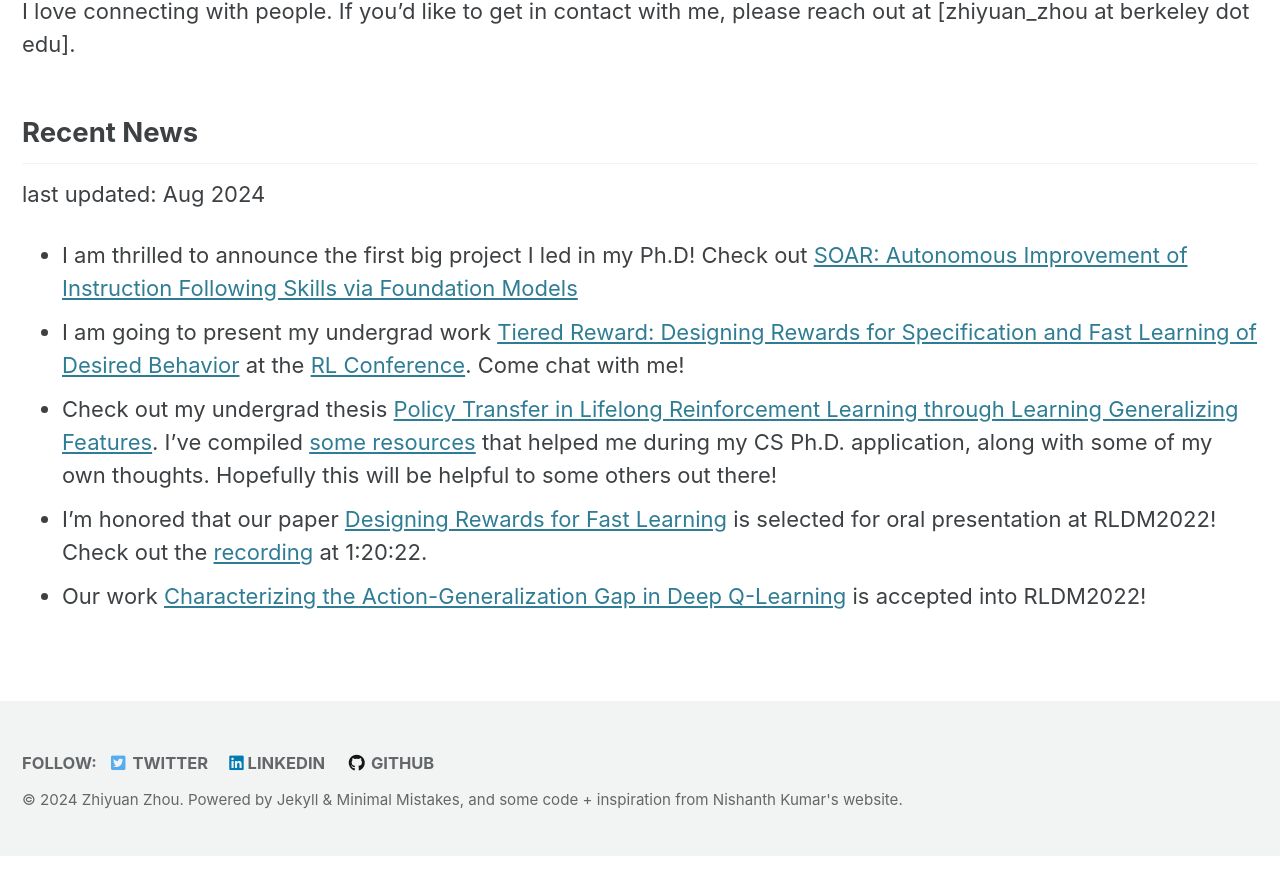
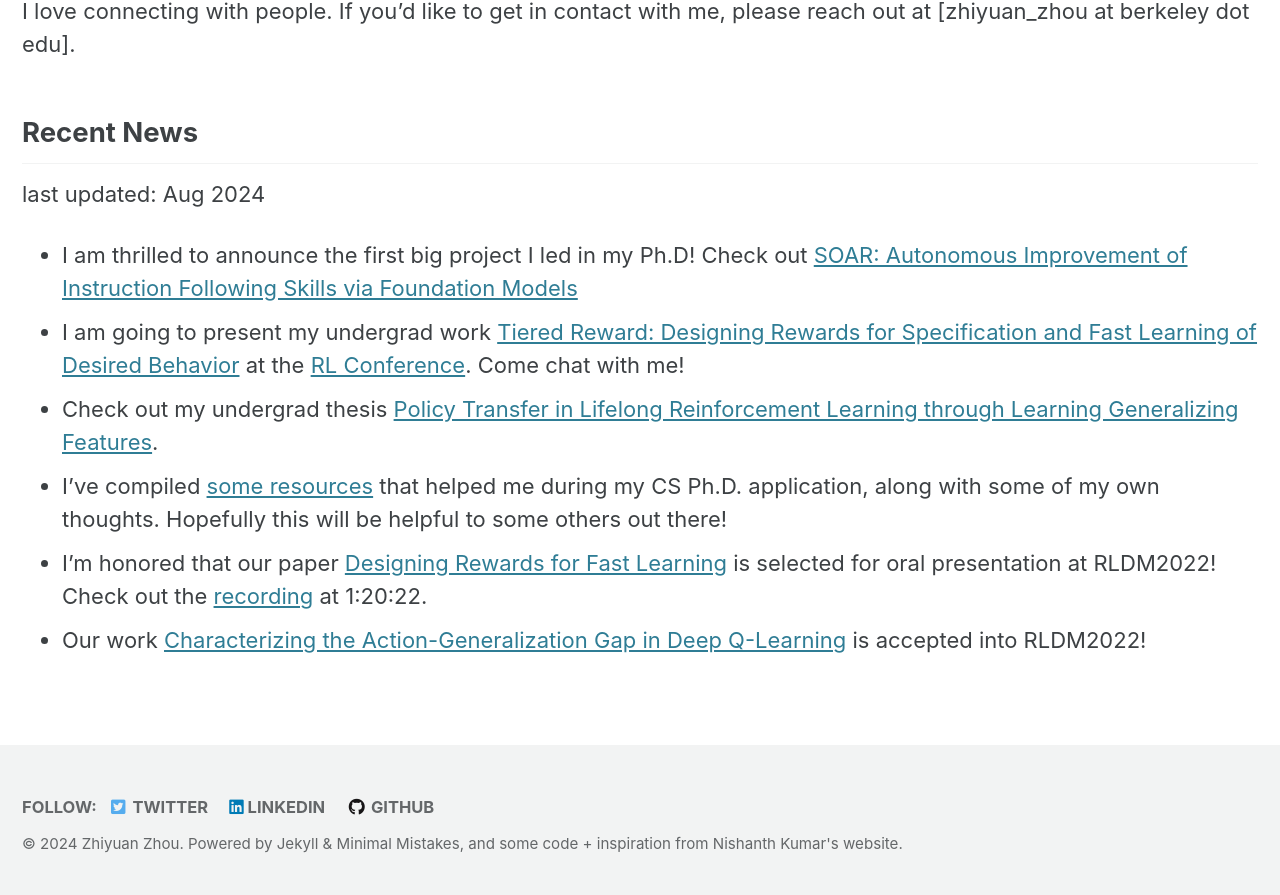
Before and after one commit to zhouzypaul/zhouzypaul.github.io, a Jekyll site: the page built from index.md, in a window 1280 px wide and 900 px high, scrolled down 571 px. Shown: the top 895 px of the window. Built offline with Jekyll 4.4.1, drawn with Linux system fonts in a browser that asks for light colours; cached includes are drawn as plain includes; before the commit the page ends 1427 px from its top, so only the background shows below that.

Commit message:
fix typo

```diff
--- a/index.md
+++ b/index.md
@@ -24,6 +24,6 @@ last updated: Aug 2024
 - I am thrilled to announce the first big project I led in my Ph.D! Check out [SOAR: Autonomous Improvement of Instruction Following Skills via Foundation Models](https://auto-improvement.github.io)
 - I am going to present my undergrad work [Tiered Reward: Designing Rewards for Specification and Fast Learning of Desired Behavior](/tiered_reward/) at the [RL Conference](https://rl-conference.cc). Come chat with me!
 - Check out my undergrad thesis [Policy Transfer in Lifelong Reinforcement Learning through Learning Generalizing Features](https://cs.brown.edu/media/filer_public/c2/72/c272a1f8-1186-4a85-8f97-cfe8a1a7278a/zhouzhiyuan_honors_thesis.pdf).
-I've compiled [some resources](/grad_school_apps/) that helped me during my CS Ph.D. application, along with some of my own thoughts. Hopefully this will be helpful to some others out there!
+- I've compiled [some resources](/grad_school_apps/) that helped me during my CS Ph.D. application, along with some of my own thoughts. Hopefully this will be helpful to some others out there!
 - I'm honored that our paper [Designing Rewards for Fast Learning](https://arxiv.org/abs/2205.15400?context=cs.AI) is selected for oral presentation at RLDM2022! Check out the [recording](https://brown.hosted.panopto.com/Panopto/Pages/Viewer.aspx?id=7adfa2ab-3dde-46ab-b69e-aea800efe5ef) at 1:20:22.
 - Our work [Characterizing the Action-Generalization Gap in Deep Q-Learning](https://arxiv.org/abs/2205.05588) is accepted into RLDM2022!
```
